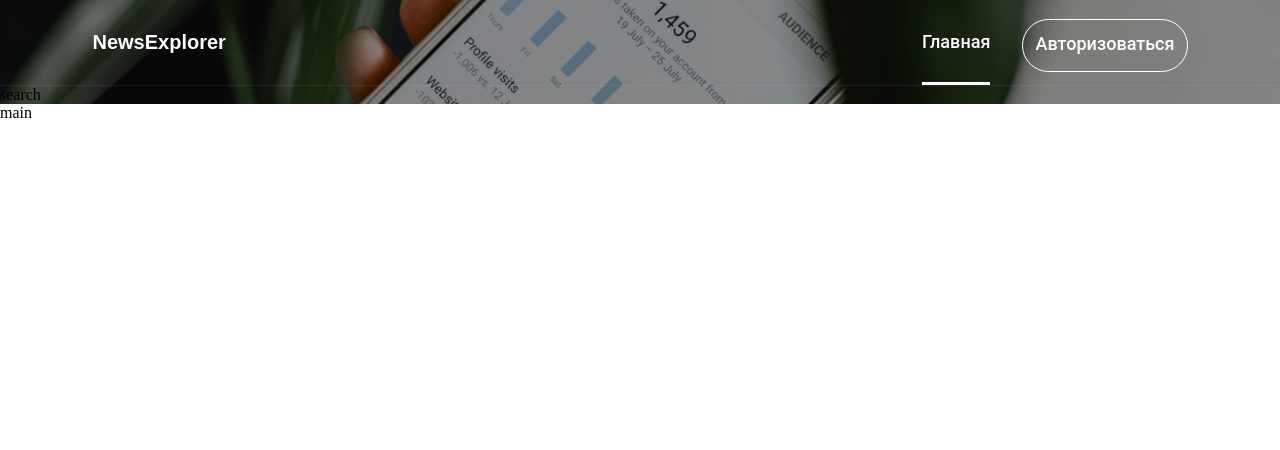
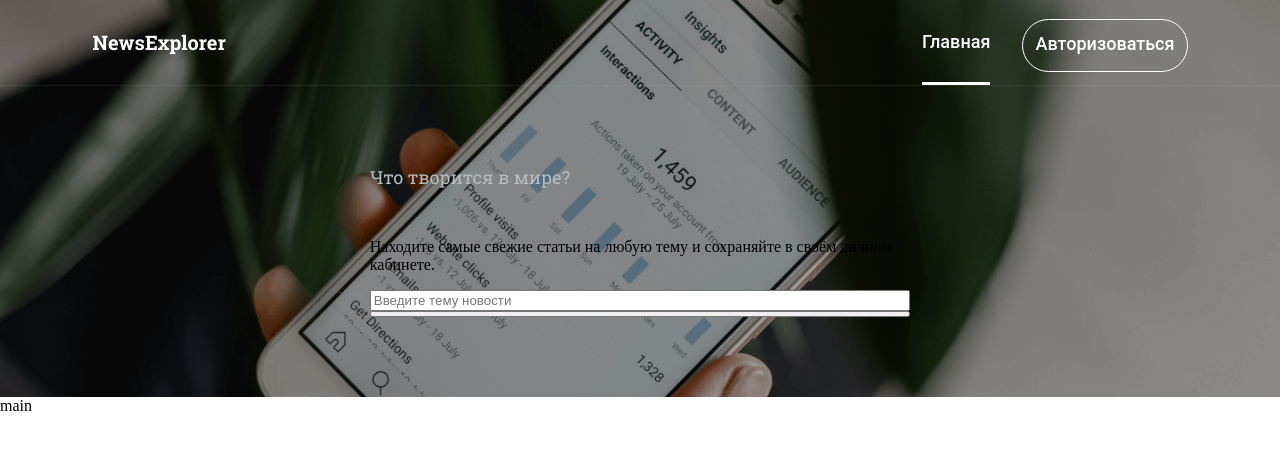
Before and after one commit to AlyonaGN/news-explorer-front, a React (Create React App) app: page / in a window 1280 px wide. Shown: the top 450 px of the page. Built offline with nearby package versions, Linux system fonts and the light colour scheme.

Commit message:
wip: начата верстка строки поиска

```diff
--- a/src/components/App/App.js
+++ b/src/components/App/App.js
@@ -2,7 +2,7 @@ import './App.css';
 import '../../index.css';
 import { ROUTES_MAP } from '../../utils/routesMap.js';
 import AppHeader from '../AppHeader/AppHeader.js';
-import Main from '../Main/Main.js';
+import SearchForm from '../SearchForm/SearchForm.js';
 import SavedNews from '../SavedNews/SavedNews.js';
 import React, { useCallback } from 'react';
 import { Route, Switch, useHistory } from 'react-router-dom';
@@ -18,7 +18,7 @@ function App() {
      <>
      <div className="page__header">
        <AppHeader onMenuClick={toggleMenu} isMenuShown={isMenuOpen}/>
-       <span>search</span>
+       <SearchForm />
      </div>
       <Switch>
         <Route path={ROUTES_MAP.SAVED_NEWS}>
--- a/src/components/AppHeader/AppHeader.css
+++ b/src/components/AppHeader/AppHeader.css
@@ -1,3 +1,11 @@
+@font-face {
+    font-family: 'Roboto Slab';
+    font-style: normal;
+    font-weight: 700;
+    font-display: swap;
+    src: url('../../fonts/robotoslab-bold.woff') format('woff');
+}
+
 .app-header {
     display: flex;
     padding-left: 7.225%;
@@ -110,9 +118,6 @@
 }
 
 @media screen and (max-width: 500px) {
-    .app-header {
-
-    }
 
     .app-header__logo {
         margin-top: 16px;
--- a/src/components/Navigation/Navigation.css
+++ b/src/components/Navigation/Navigation.css
@@ -1,15 +1,15 @@
-.nav__list {
+.nav-list {
     margin: 0;
     display: flex;
 }
 
-.nav__list_visible {
+.nav-list_visible {
     visibility: visible;
     opacity: 1;
     transition: visibility 0s, opacity 500ms linear;
 }
 
-.nav__auth-button {
+.nav-list__auth-button {
     font-family: 'Roboto', sans-serif;
     font-style: normal;
     font-weight: 500;
@@ -26,7 +26,7 @@
     margin-bottom: 13px;
 }
 
-.nav__list-item {
+.nav-list__item {
     margin-right: 34px;
     margin-top: 11px;
     font-family: 'Roboto', sans-serif;
@@ -38,52 +38,52 @@
     text-decoration: none;
 }
 
-.nav__list-item_active {
+.nav-list__item_active {
     color: #FFF;
     border-bottom: 3px solid #FFF;
     padding-bottom: 28px;
 }
 
-.nav__list-item:last-of-type {
+.nav-list__item:last-of-type {
     margin-right: 32px;
 }
 
 @media screen and (max-width: 770px) {
-    .nav__list {
+    .nav-list {
         margin-right: 0px;
         margin-top: 14px;
     }
 
-    .nav__auth-button {
+    .nav-list__auth-button {
         font-size: 16px;
         line-height: 1.5;
         padding: 8px 14px;
     }
 
-    .nav__list-item {
+    .nav-list__item {
         margin-right: 16px;
         margin-top: 8px;
         font-size: 16px;
         line-height: 1.5;
     }
 
-    .nav__list-item_active {
+    .nav-list__item_active {
         padding-bottom: 24px;
     }
 }
 
 @media screen and (max-width: 500px) {
-    .nav__list {
+    .nav-list {
         flex-direction: column;
         width: 90%;
         margin-bottom: 24px;
     }
 
-    .nav__list-item_active {
+    .nav-list__item_active {
         border-bottom: none;
     }
 
-    .nav__auth-button {
+    .nav-list__auth-button {
         width: 100%;
     }
 
--- a/src/components/Navigation/Navigation.js
+++ b/src/components/Navigation/Navigation.js
@@ -5,16 +5,16 @@ import { ROUTES_MAP } from '../../utils/routesMap';
 
 function Navigation({ handleMenuClick, isMenuOpened, name, onSignout, onAuth, isDarkMode }) {
     return (
-            <nav className="nav__list">
-                <NavLink className="nav__list-item" to={ROUTES_MAP.MAIN} activeClassName="nav__list-item_active">Главная</NavLink>
+            <nav className="nav-list">
+                <NavLink className="nav-list__item" to={ROUTES_MAP.MAIN} activeClassName="nav-list__item_active">Главная</NavLink>
                 {
-                    name && <NavLink className="nav__list-item" to={ROUTES_MAP.SAVED_NEWS} activeClassName="nav-list__item_active">Сохранённые статьи</NavLink>
+                    name && <NavLink className="nav-list__item" to={ROUTES_MAP.SAVED_NEWS} activeClassName="nav-list__item_active">Сохранённые статьи</NavLink>
                 }
                 {
                 name ?
-                    <button className="nav__exit-button" onClick={onSignout}>{name}<img src="#" alt="иконка выхода из профиля"></img></button>
+                    <button className="nav-list__exit-button" onClick={onSignout}>{name}<img src="#" alt="иконка выхода из профиля"></img></button>
                     :
-                    <button className="nav__auth-button" onClick={onAuth}>Авторизоваться</button>
+                    <button className="nav-list__auth-button" onClick={onAuth}>Авторизоваться</button>
                 }
             </nav>
     );
--- a/src/components/SearchForm/SearchForm.css
+++ b/src/components/SearchForm/SearchForm.css
@@ -0,0 +1,28 @@
+@font-face {
+    font-family: 'Roboto Slab';
+    font-style: normal;
+    font-weight: 400;
+    font-display: swap;
+    src: url('../../fonts/robotoslab-regular.woff') format('woff');
+}
+
+.search-form {
+    display: flex;
+    flex-direction: column;
+    padding-top: 80px;
+    width: 42.222%;
+    margin: 0 auto;
+    padding-bottom: 80px;
+}
+
+.search-form__title {
+    margin-top: 0;
+    margin-bottom: 32px;
+    font-family: 'Roboto Slab', sans-serif;
+    font-style: normal;
+    font-weight: 400;
+    font-size: 18px;
+    line-height: 1.33;
+    color: #B6BCBF;
+    text-decoration: none;
+}
--- a/src/components/SearchForm/SearchForm.js
+++ b/src/components/SearchForm/SearchForm.js
@@ -0,0 +1,15 @@
+import React from 'react';
+import './SearchForm.css';
+
+function SearchForm({  }) {
+    return (
+            <form className="search-form">
+                <h1 className="search-form__title">Что творится в мире?</h1>
+                <p>Находите самые свежие статьи на любую тему и сохраняйте в своём личном кабинете.</p>
+                <input placeholder="Введите тему новости" type="search"></input>
+                <button type="submit"></button>
+            </form>
+    );
+}
+
+export default SearchForm;
```
Also changed, not shown: src/fonts/robotoslab.css (+8 -0 lines), src/fonts/robotoslab-bold.woff (added), 1 other file (tests, documents, lock files or other folders).
